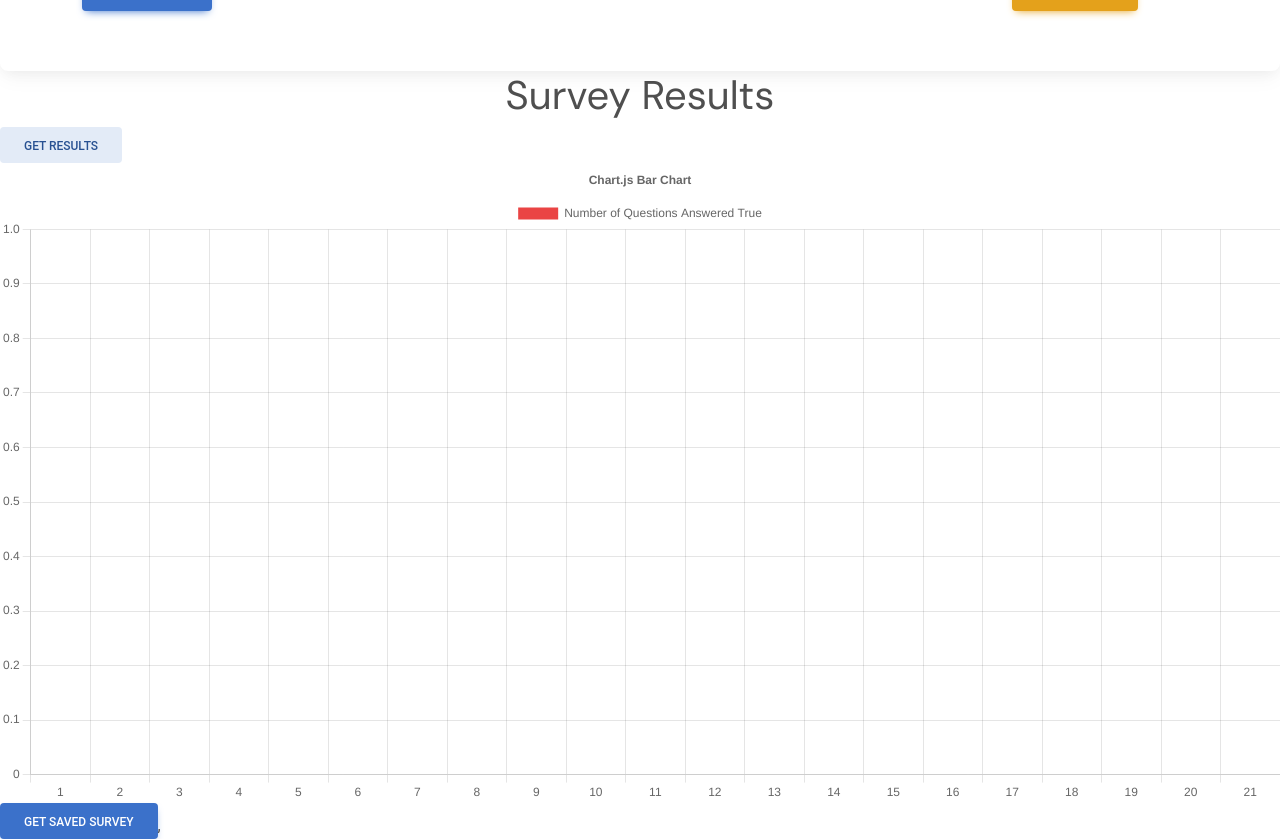
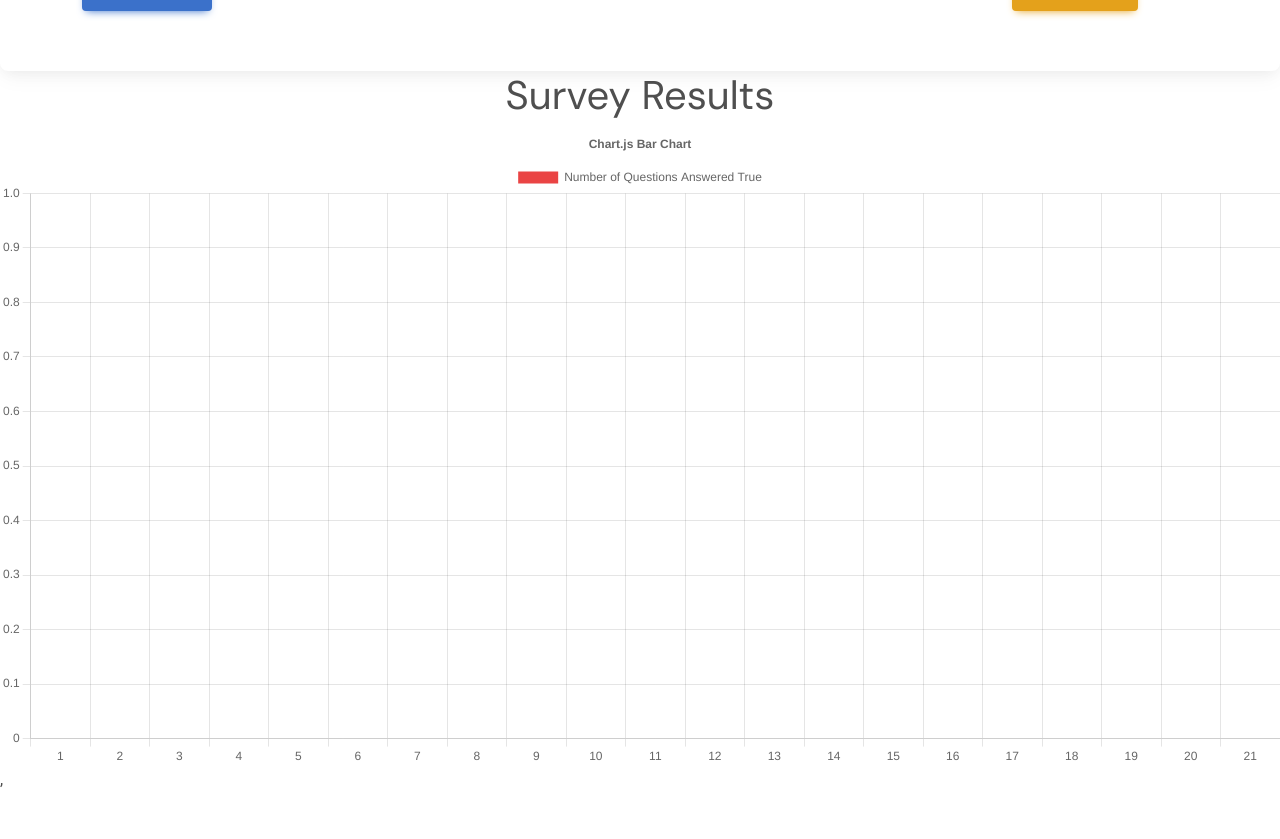
Before and after one commit to teamRed-d85/techperspective-front, a React (Create React App) app: page /results in a window 1280 px wide. Shown: the part 322-1161 px from the top of the page. After the commit the page ends 1114 px from the top, so only its background shows below. Built offline with nearby package versions, Linux system fonts and the light colour scheme; no server answers.

Commit message:
removes excess buttons from Results component

```diff
--- a/src/components/Results.js
+++ b/src/components/Results.js
@@ -1,8 +1,5 @@
 import { Component } from 'react';
 import ResultsHeader from './ResultsHeader';
-
-import Button from 'react-bootstrap/Button';
-import ResultsButton from './ResultsButton'
 import ResultsGraph from './ResultsGraph';
 // console.log("In results we see surveyData as: " + this.props.surveyData);
 
@@ -12,9 +9,7 @@ class Results extends Component {
         return (
             <>
                 <ResultsHeader />
-                <ResultsButton surveyData={this.props.surveyData}/>
-                <ResultsGraph surveyToGraph= {this.props.surveyToGraph}/>
-                <Button onClick={this.props.getSavedSurvey}>Get Saved Survey</Button>
+                <ResultsGraph surveyToGraph={this.props.surveyToGraph} />
             </>
         )
     }
```
